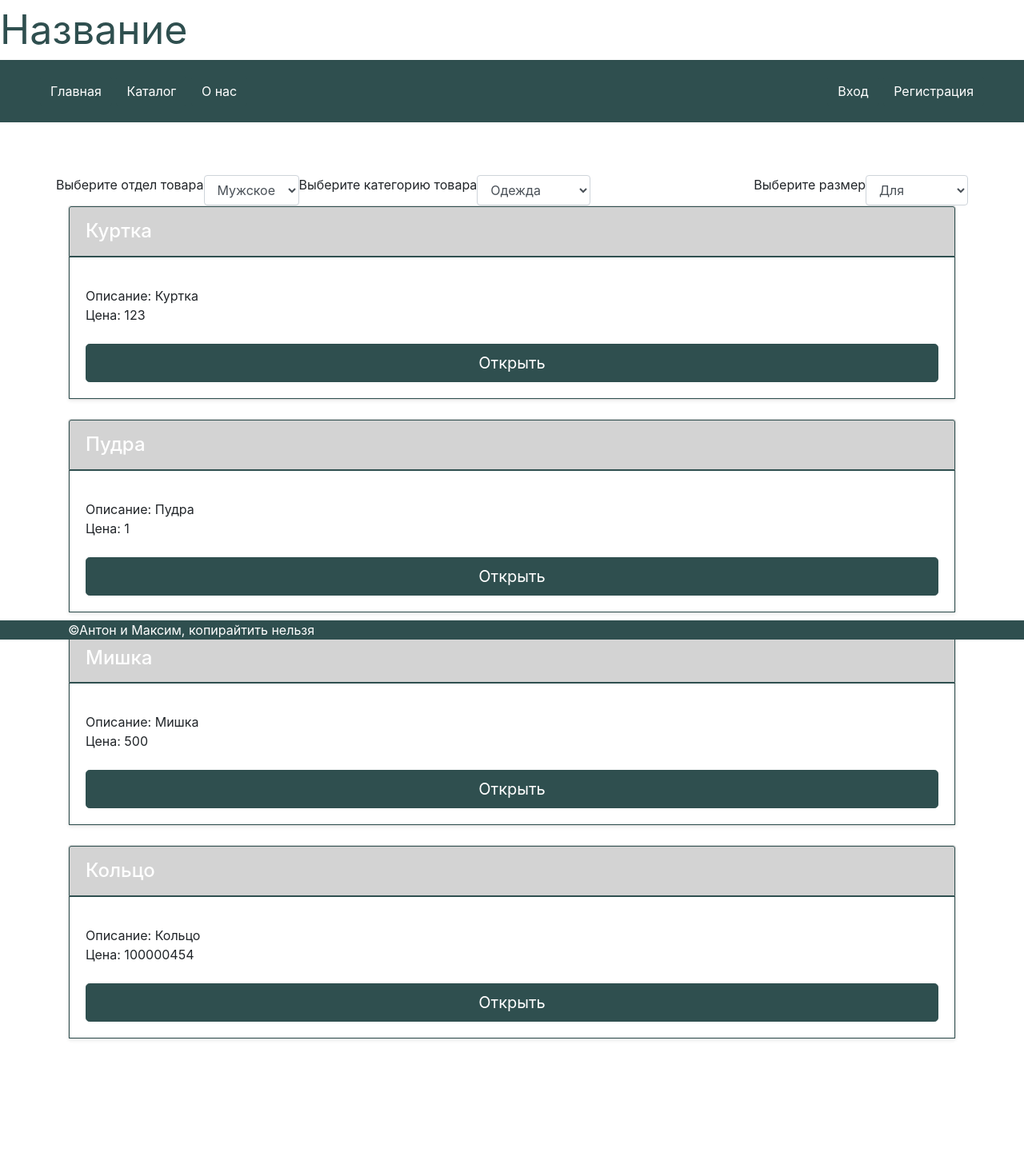
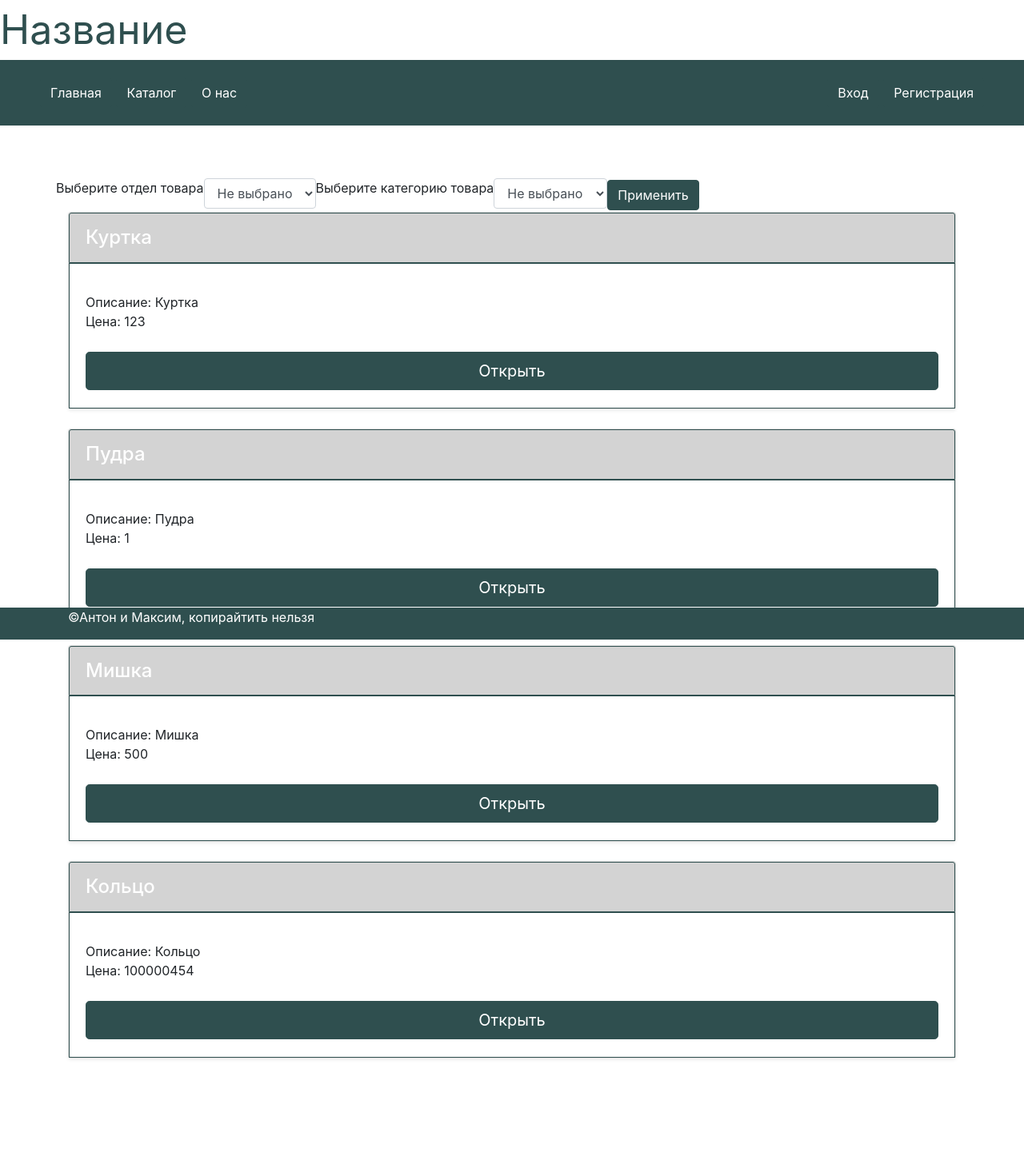
Before and after one commit to MaxGolubev19/Secondhand-Svetlana-, a Flask app: page /catalog in a window 1280 px wide. Shown: the whole page at 80% size. Before the commit the page ends 1301 px from the top, so only its background shows below. Run offline with Flask 2, Linux system fonts and the light colour scheme; data comes from the database, SQL or seed files in the repository; both versions use the stored data as it was after the commit; some libraries are stand-ins or nearby versions.

Commit message:
Add files via upload

```diff
--- a/main.py
+++ b/main.py
@@ -22,6 +22,14 @@ sex = {'man': 'Мужское',
        'Детское': 'child',
     }
 
+categories = {'Одежда': 'wear',
+            'Обувь': 'shoes',
+            'Аксессуары': 'accessories',
+            'Косметика': 'cosmetics',
+            'Игрушки': 'toys',
+            'Другое': 'other',
+    }
+
 @app.route('/')
 @app.route('/index')
 def index():
@@ -37,12 +45,23 @@ def about():
     return render_template('about.html', **params)
 
 
-@app.route('/catalog')
+@app.route('/catalog', methods=['post', 'get'])
 def catalog():
     params = {}
     params['title'] = 'Товары'
     db_sess = db_session.create_session()
-    params['products'] = db_sess.query(Product)
+    products = db_sess.query(Product)
+    if request.method == 'POST':
+        my_sex = sex.get(request.form.get('sex'), None)
+        my_category = categories.get(request.form.get('category'), None)
+        if my_sex:
+            products = products.filter(Product.sex == my_sex)
+            params[f'{my_sex}'] = 'selected="selected"'
+        if my_category:
+            params['my_category'] = my_category
+            products = products.filter(Product.category == my_category)
+            params[f'{my_category}'] = 'selected="selected"'
+    params['products'] = products
     return render_template('catalog.html', **params)
 
 
@@ -65,8 +84,8 @@ def product(id):
     return render_template(f'product.html', **params)
 
 
-@app.route('/buy/<int:product_id>')
-def buy(product_id):
+@app.route('/add_cart/<int:product_id>')
+def add_cart(product_id):
     cart = Cart()
     cart.product_id = product_id
     cart.user_id = current_user.id
@@ -74,6 +93,11 @@ def buy(product_id):
     db_sess.add(cart)
     db_sess.commit()
     return redirect("/cart")
+
+
+@app.route('/buy/<int:product_id>')
+def buy(product_id):
+    pass
 
 
 @app.route('/delete_cart/<int:id>')
--- a/static/style.css
+++ b/static/style.css
@@ -39,6 +39,7 @@ footer {
 	background-color: var(--color1);
     color: var(--bg-color);
     border-color: var(--color1);
+    margin: 2px 0px;
 }
 
 .btn-outline-light:hover {
@@ -60,6 +61,7 @@ footer {
 	background-color: var(--color1);
     color: var(--bg-color);
     border-color: var(--color1);
+    margin: 2px 0px;
 }
 
 .btn-primary:hover {
@@ -87,6 +89,7 @@ footer {
 	background-color: var(--bg-color);
     color: var(--color1);
     border-color: var(--color1);
+    margin: 2px 0px;
 }
 
 .btn-block:hover,
@@ -109,6 +112,7 @@ footer {
 	background-color: var(--danger-color1);
     color: var(--bg-color);
     border-color: var(--danger-color1);
+    margin: 2px 0px;
 }
 
 .btn-danger:hover {
--- a/templates/base.html
+++ b/templates/base.html
@@ -48,6 +48,7 @@
 		<footer>
 			<div class="container">
 				©Антон и Максим, копирайтить нельзя
+				<p></p>
 			</div>
 		</footer>
 	</body>
--- a/templates/cart.html
+++ b/templates/cart.html
@@ -14,11 +14,11 @@
             </ul>
             <div>
 	            <a class="w-100 btn btn-lg btn-primary" href="/catalog/product/{{ item.product.id }}" role="button">Открыть</a>
+	            <a class="w-100 btn btn-lg btn-primary" href="/buy/{{ item.product.id }}" role="button">Купить</a>
 	            <a class="w-100 btn btn-lg btn-danger" href="/delete_cart/{{ item.id }}" role="button">Удалить из корзины</a>
 	        </div>
           </div>
         </div>
       </div>
 	{% endfor %}
-	<a class="w-100 btn btn-lg btn-block" href="/" role="button">Оформить заказ</a>
 {% endblock %}
--- a/templates/catalog.html
+++ b/templates/catalog.html
@@ -2,42 +2,73 @@
 
 {% block content %}
 <div>
+  <form class="login_form" method="post">
   <div style="float:left;">
-    <label for="classSelect">Выберите отдел товара</label>
+    <label for="classSelect">Выберите отдел товара </label>
   </div>
   <div style="float:left;">
-    <select class="form-control" id="classSelect" name="class">
-      <option>Мужское</option>
-      <option>Женское</option>
-      <option>Дети</option>
+    <select class="form-control" id="classSelect" name="sex">
+      <option>Не выбрано</option>
+      <option {{ man }}>Мужское</option>
+      <option {{ woman }}>Женское</option>
+      <option {{ child }}>Деткое</option>
     </select>
   </div>
   <div style="float:left;">
     <label for="classSelect">Выберите категорию товара</label>
   </div>
   <div style="float:left;">
-    <select class="form-control" id="classSelect" name="class">
-      <option>Одежда</option>
-      <option>Обувь</option>
-      <option>Аксессуары</option>
-      <option>Другое</option>
+    <select class="form-control" id="classSelect" name="category">
+      <option>Не выбрано</option>
+      <option {{ wear }}>Одежда</option>
+      <option {{ shoes }}>Обувь</option>
+      <option {{ cosmetics }}>Косметика</option>
+      <option {{ accessories }}>Аксессуары</option>
+      <option {{ toys }}>Игрушки</option>
+      <option {{ other }}>Другое</option>
     </select>
   </div>
+  <button type="submit" class="btn btn-primary" href="/catalog">Применить</button>
+  {% if my_category == 'wear'%}
   <div style="float:right;">
-    <select class="form-control" id="classSelect" name="class">
-      <option>Для</option>
-      <option>Каждой</option>
-      <option>Категории</option>
-      <option>Свой</option>
+    <select class="form-control" id="classSelect" name="size">
+      <option>Не выбрано</option>
     </select>
   </div>
   <div style="float:right;">
     <label for="classSelect">Выберите размер</label>
   </div>
   <div style="clear:both;"></div>
+  <button type="submit" class="btn btn-primary" href="/catalog">Применить</button>
+  {% endif %}
+  {% if my_category == 'shoes'%}
+  <div style="float:right;">
+    <select class="form-control" id="classSelect" name="size">
+      <option>Не выбрано</option>
+    </select>
+  </div>
+  <div style="float:right;">
+    <label for="classSelect">Выберите размер</label>
+  </div>
+  <div style="clear:both;"></div>
+  <button type="submit" class="btn btn-primary" href="/catalog">Применить</button>
+  {% endif %}
+  {% if my_category == 'accessories'%}
+  <div style="float:right;">
+    <select class="form-control" id="classSelect" name="size">
+      <option>Не выбрано</option>
+    </select>
+  </div>
+  <div style="float:right;">
+    <label for="classSelect">Выберите размер</label>
+  </div>
+  <div style="clear:both;"></div>
+  <button type="submit" class="btn btn-primary" href="/catalog">Применить</button>
+  {% endif %}
+</form>
 </div>
-	{% for product in products %}
-	    <div class="col">
+  {% for product in products %}
+      <div class="col">
         <div class="card mb-4 rounded-3 shadow-sm">
           <div class="card-header py-3">
             <h4 class="my-0 fw-normal">{{ product.name }}</h4>
@@ -51,5 +82,5 @@
           </div>
         </div>
       </div>
-	{% endfor %}
+  {% endfor %}
 {% endblock %}
--- a/templates/index.html
+++ b/templates/index.html
@@ -44,7 +44,7 @@
               <li>Обувь</li>
               <li>Игрушки</li>
             </ul>
-            <a class="w-100 btn btn-lg btn-primary" href="/catalog/child" role="button">Искать детские товары</a>
+            <button class="w-100 btn btn-lg btn-primary" href="/catalog/child">Искать детские товары</button>
           </div>
         </div>
       </div>
--- a/templates/product.html
+++ b/templates/product.html
@@ -7,6 +7,7 @@
 	<div>{{ product.user.name }}</div>
 	{% if current_user.is_authenticated %}
 		<a class="w-100 btn btn-lg btn-primary" href="/buy/{{ product.id }}" role="button">Купить</a>
+		<a class="w-100 btn btn-lg btn-primary" href="/add_cart/{{ product.id }}" role="button">Добавить в корзину</a>
     {% else %}
     	<a class="w-100 btn btn-lg btn-primary" href="/login" role="button">Купить</a>
 	{% endif %}
```
Also changed, not shown: db/shop.db, static/images/vk.jpg (added), static/images/vk.png (added).
